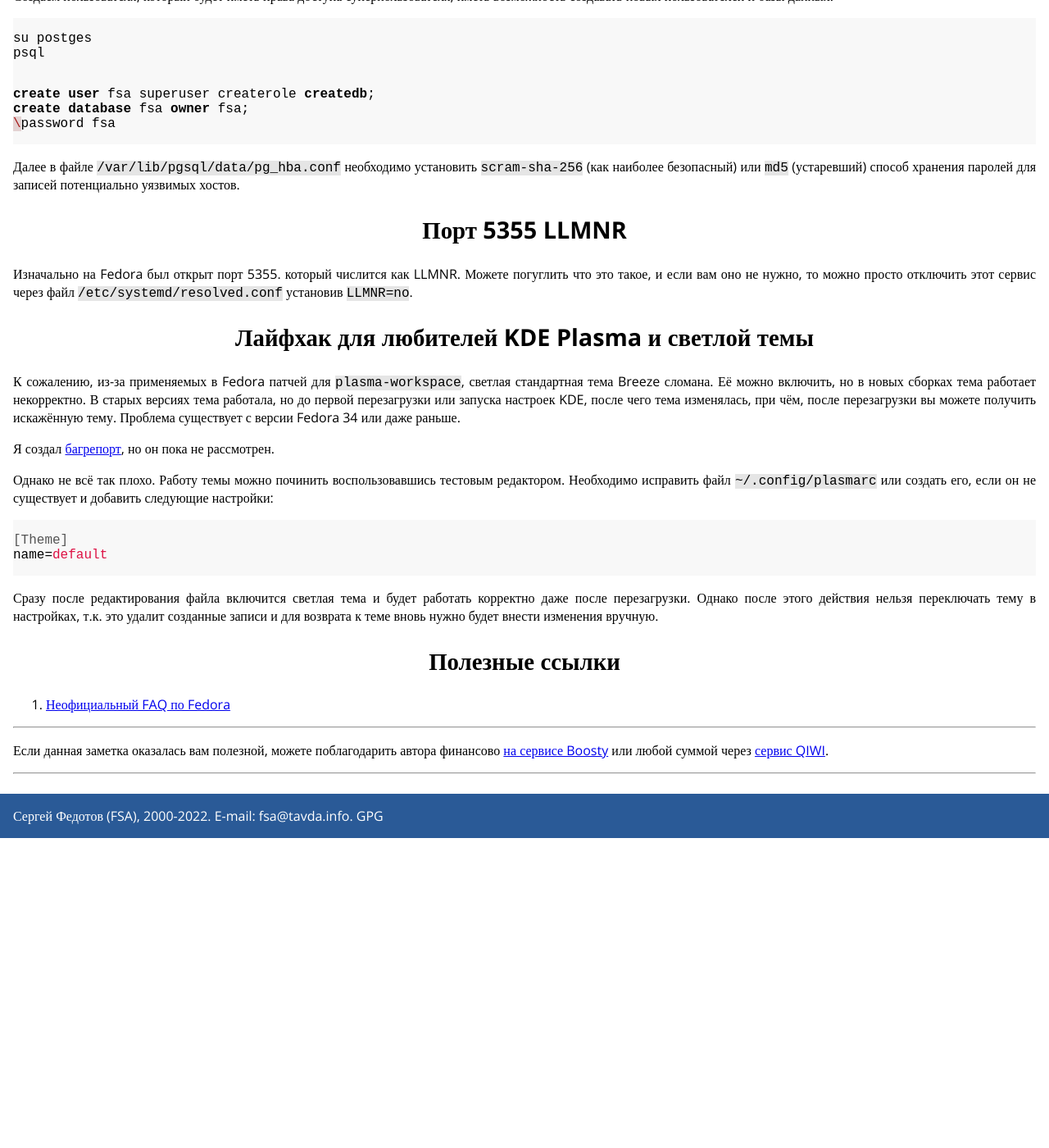
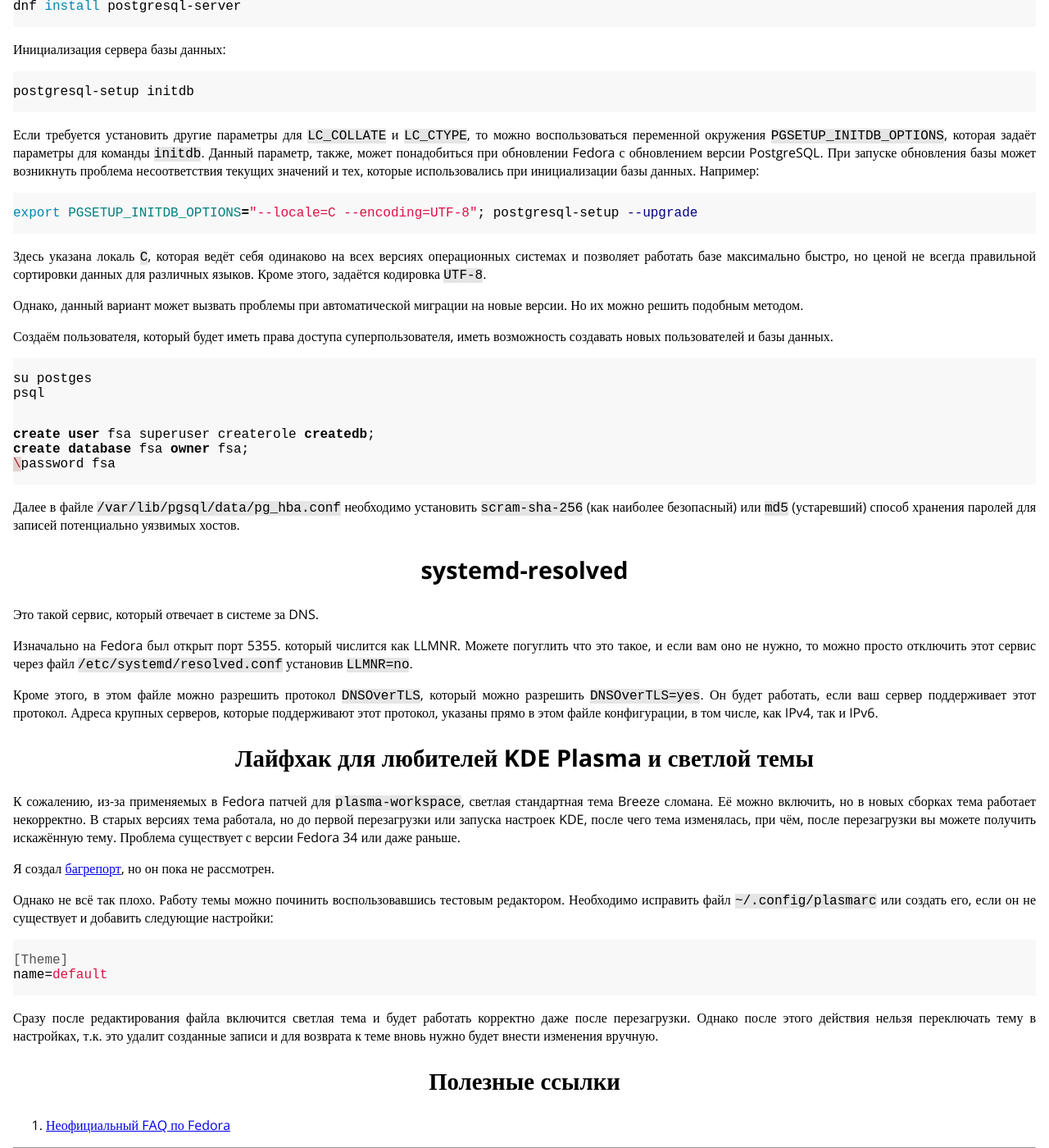
Before and after one commit to fsa/site, a Jekyll site: the page built from _posts/2021-04-12-fedora_first_steps.md, in a window 1280 px wide and 1400 px high, scrolled down 3862 px. Shown: the whole window at 82% size. Built offline with Jekyll 4.4.1, drawn with Linux system fonts in a browser that asks for light colours; comment, search, counter and statistics services are not loaded; before the commit the page ends 4884 px from its top, so only the background shows below that; some of the changed text lies outside the part shown.

Commit message:
Доработки статьи про Fedora.

````diff
--- a/_posts/2021-04-12-fedora_first_steps.md
+++ b/_posts/2021-04-12-fedora_first_steps.md
@@ -42,6 +42,20 @@
 
 ```bash
 sudo dnf install --nogpgcheck https://download1.rpmfusion.org/free/fedora/rpmfusion-free-release-$(rpm -E %fedora).noarch.rpm https://download1.rpmfusion.org/nonfree/fedora/rpmfusion-nonfree-release-$(rpm -E %fedora).noarch.rpm
+```
+
+## Поиск по пакетам
+
+Самый простой поиск по ключевым словам можно выполнить с помощью
+
+```bash
+dnf search КЛЮЧ_ПОИСКА
+```
+
+Если вы знаете имя команды, но в вашей системе её нет, то можно поискать:
+
+```bash
+dnf provides /usr/sbin/semanage
 ```
 
 ## Встроенный брандмауэр Firewalld
@@ -110,9 +124,13 @@
 
 ### SELinux
 
+Чтобы разрешить вашему веб-серверу подключаться по сети, то стоит выполнить
+
 ```bash
 setsebool -P httpd_can_network_connect 1
 ```
+
+В том числе это нужно, чтобы иметь возможность подключиться к базам данных: MySQL, PostgreSQL, Redis и другим. Обратите внимание на флаг `-P`. Он позволит сохранить значение политики после перезагрузки машины.
 
 Разрешить читать веб-серверу файлы из определённой папки (в примере `/home/fsa/www/*`)
 
@@ -180,6 +198,8 @@
 
 Здесь указана локаль `C`, которая ведёт себя одинаково на всех версиях операционных системах и позволяет работать базе максимально быстро, но ценой не всегда правильной сортировки данных для различных языков. Кроме этого, задаётся кодировка `UTF-8`.
 
+Однако, данный вариант может вызвать проблемы при автоматической миграции на новые версии. Но их можно решить подобным методом.
+
 Создаём пользователя, который будет иметь права доступа суперпользователя, иметь возможность создавать новых пользователей и базы данных.
 
 ```bash
@@ -195,9 +215,13 @@
 
 Далее в файле `/var/lib/pgsql/data/pg_hba.conf` необходимо установить `scram-sha-256` (как наиболее безопасный) или `md5` (устаревший) способ хранения паролей для записей потенциально уязвимых хостов.
 
-## Порт 5355 LLMNR
+## systemd-resolved
+
+Это такой сервис, который отвечает в системе за DNS.
 
 Изначально на Fedora был открыт порт 5355. который числится как LLMNR. Можете погуглить что это такое, и если вам оно не нужно, то можно просто отключить этот сервис через файл `/etc/systemd/resolved.conf` установив `LLMNR=no`.
+
+Кроме этого, в этом файле можно разрешить протокол `DNSOverTLS`, который можно разрешить `DNSOverTLS=yes`. Он будет работать, если ваш сервер поддерживает этот протокол. Адреса крупных серверов, которые поддерживают этот протокол, указаны прямо в этом файле конфигурации, в том числе, как IPv4, так и IPv6.
 
 ## Лайфхак для любителей KDE Plasma и светлой темы
 
````
